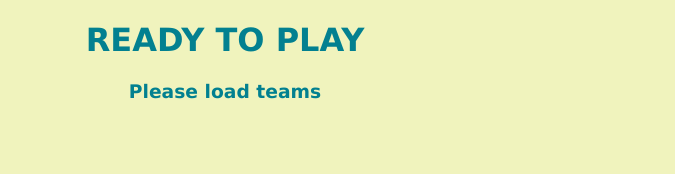
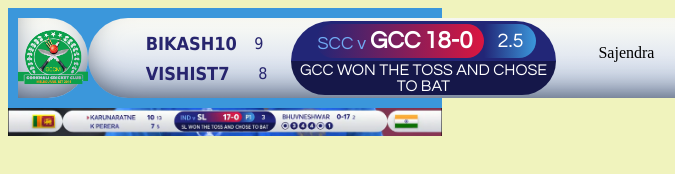
Before and after one commit to dvishist/Cricket-Scorerv2, an Electron app: page views/index.html in a window 450 px wide. Shown: the top 174 px of the page, 675 px wide, since content can reach past the window. Drawn offline with Linux system fonts and the light colour scheme.

Commit message:
update frontend

```diff
--- a/handlers/setup.js
+++ b/handlers/setup.js
@@ -16,9 +16,13 @@ form.addEventListener('submit', e => {
     try {
         const { team1Obj, team2Obj } = loadTeams(team1FileName, team2FileName)
 
+        //needs refactoring lol
         let tossWinner = tossWinnerName === team1FileName ? team1Obj : team2Obj
+
+        //needs refactoring to check if any radio is selected
         let decision = bat ? 'bat' : 'bowl'
         let overs = parseInt(oversText)
+
         const match = createMatch(team1Obj, team2Obj, tossWinner, decision, overs)
 
         ipcRenderer.send('match-created', match)
--- a/main.js
+++ b/main.js
@@ -72,7 +72,7 @@ const createMenus = () => {
 
 app.on('ready', () => {
     createWindow()
-    createSetupWindow()
+    //createSetupWindow()
     createMenus()
 
 })
--- a/styles/mainStyle.css
+++ b/styles/mainStyle.css
@@ -3,7 +3,204 @@ body{
     text-align: center;
 }
 
-h1,h3{
-    color: #028090;
-    font-family: 'Lucida Sans', 'Lucida Sans Regular', 'Lucida Grande', 'Lucida Sans Unicode', Geneva, Verdana, sans-serif;
+#scoreBar{
+    background-color:#3b97db;
+    margin: auto;
+    display: flex;
+    flex-direction: row;
+    padding: 10px;
 }
+
+#leftLogoBar , #rightLogoBar{
+    margin: 0;
+    width:185px;
+    height: 80px;
+    background-color: #f1f2f1;
+    box-shadow: inset 0px -15px 35px -15px #2f3c4d;
+    background-image: linear-gradient(#fdfdf6, #c7d3eb);
+}
+
+#leftLogoBar{
+    border-radius: 0px 100px 100px 0px;
+}
+
+#rightLogoBar{
+    border-radius: 100px 0px 0px 100px;
+}
+
+.logoBars{
+    display: flex;
+}
+
+.logoBars img{
+    height :70px;
+    width: 70px;
+    margin:auto;
+}
+
+#centreScoreBar{
+    width: 1180px;
+    border-radius: 100px;
+    background-image: linear-gradient(#fdfdf6, #c7d3eb);
+    box-shadow: inset 0px -15px 35px -15px #2f3c4d;
+    display: flex;
+    flex-direction: row;
+    height:80px;
+}
+
+#scoreOval{
+    width: 350px;
+    margin: auto;
+    height:74px;
+    display: flex;
+    flex-direction: column;
+}
+
+#score{
+    width: 100%;
+    height: 40px;
+    border-radius: 100px 100px 0px 0px;
+    background-color: #222677;
+    display: flex;
+    flex-direction: row;
+    align-content: center;
+}
+
+#msgDisplay{
+    width: 100%;
+    height: 34px;
+    background-color: #151749;
+    border-radius: 0px 0px 100px 100px;
+}
+
+#scoreText{
+    background-image: linear-gradient(to right, #222677, #db1640);
+    width: 65%;
+    height:86%;
+    border-radius: 100px;
+    align-items: center;
+    display: flex;
+    flex-direction: row;
+    margin: auto;
+    margin-left: 25px;
+}
+
+
+#bwlTeamShort{
+    margin: auto;
+    color:#71abf3;
+    font-size: 18px;
+    font-family: "Century Gothic", CenturyGothic, AppleGothic, sans-serif;
+    /* font-weight: bold; */
+    margin-bottom: 5px;
+}
+
+
+#batTeamShort{
+    margin: auto;
+    color: white;
+    font-size: 24px;
+    font-family: "Century Gothic", CenturyGothic, AppleGothic, sans-serif;
+    font-weight: bolder;
+}
+
+#runsWickets{
+    margin: auto;
+    color: white;
+    font-size: 24px;
+    font-family: "Century Gothic", CenturyGothic, AppleGothic, sans-serif;
+    font-weight: bolder;
+    padding-right: 10px;
+}
+
+#oversText{
+    width: 20%;
+    display: flex;
+    background-image: linear-gradient(to right, #222677, #3b97db);
+    height: 86%;;
+    margin: auto;
+    margin-right: 20px;
+    border-radius: 0px 100px 100px 0px;
+}
+
+#oversText p{
+    color: white;
+    font-size: 20px;
+    font-family: "Century Gothic", CenturyGothic, AppleGothic, sans-serif;
+    margin: auto;
+    font-weight: 400;
+}
+
+#msgDisplay{
+    display: flex;
+}
+
+#msgDisplay p{
+    margin: auto;
+    color: white;
+    font-size: 16px;
+    font-family: "Century Gothic", CenturyGothic, AppleGothic, sans-serif;
+    margin: auto;
+}
+
+.playerOval{
+    width: 28%;
+    height: 75%;
+    display: flex;
+    flex-direction: column;
+    margin: auto;
+}
+
+#batsmanOval{
+    margin-left: 50px;
+}
+
+#bowlerOval{
+    margin-right: 50px;
+}
+
+.batsman{
+    display: flex;
+    flex-direction: row;
+    text-align: left;
+    margin: auto;
+    height: 40%;
+    width: 90%;
+}
+
+.batsmanName{
+    margin: auto;
+    font-family: Tahoma, sans-serif;
+    font-size: 18px;
+    font-weight: bolder;
+    color: #27256e;
+    width: 70%;
+}
+
+.batsmanScore p{
+    margin: auto;
+    font-family: Tahoma, sans-serif;
+    color: #27256e;
+    width:40px;
+}
+
+.batsmanRuns{
+    font-weight: bolder;
+    font-size: 18px;
+}
+
+.batsmanBalls{
+    left: 0;
+    font-size: 16px;
+}
+
+.batsmanScore{
+    display: inline-flex;
+    flex-direction: row;
+    /* background-color: red; */
+}
+
+
+img{
+    width: 100%;
+}
--- a/views/index.html
+++ b/views/index.html
@@ -9,8 +9,52 @@
 </head>
 
 <body>
-    <h1>READY TO PLAY</h1>
-    <h3>Please load teams</h3>
+    <div id = "scoreBar">
+        <div id = "leftLogoBar" class = "logoBars">
+            <img src="../images/gcc.png">
+        </div>
+        <div id = "centreScoreBar">
+            <div id = "batsmanOval"  class = "playerOval">
+                <div class = "batsman" id = "batsman1">
+                    <p class = "batsmanName" id = "batsman1Name">BIKASH</p>
+                    <div class = "batsmanScore">
+                        <p class = "batsmanRuns" id = "batsman1Runs">10</p>
+                        <p class = "batsmanBalls" id = "batsman1Balls">9</p>
+                    </div>
+
+                </div>
+                <div class = "batsman" id = "batsman1">
+                    <p class = "batsmanName" id = "batsman2Name">VISHIST</p>
+                    <div class = "batsmanScore">
+                        <p class = "batsmanRuns" id = "batsman2Runs">7</p>
+                        <p class = "batsmanBalls" id = "batsman2Balls">8</p>
+                    </div>
+                </div>
+            </div>
+            <div id = "scoreOval">
+                <div id = "score">
+                    <div id = "scoreText">
+                        <p id = "bwlTeamShort">SCC v</p>
+                        <p id = "batTeamShort">GCC        </p>
+                        <P id = "runsWickets">18-0</P>
+                    </div>
+                    <div id = "oversText">
+                    <p>2.5</p>
+                    </div>
+                </div>
+                <div id = "msgDisplay">
+                    <p>GCC WON THE TOSS AND CHOSE TO BAT</p>
+                </div>
+            </div>
+            <div id = "bowlerOval" class = "playerOval">
+                <p>Sajendra</p>
+            </div>
+        </div>
+        <div id = "rightLogoBar" class = "logoBars">
+            <img src="../images/esb.png">
+        </div>
+    </div>
+    <img src="../images/as.png">
 
 </body>
 
```
Also changed, not shown: images/as.png (added), images/esb.png (added), images/gcc.png (added), teams/aus.csv (renamed from teams/team2.csv), teams/gcc.csv (renamed from teams/team1.csv).
